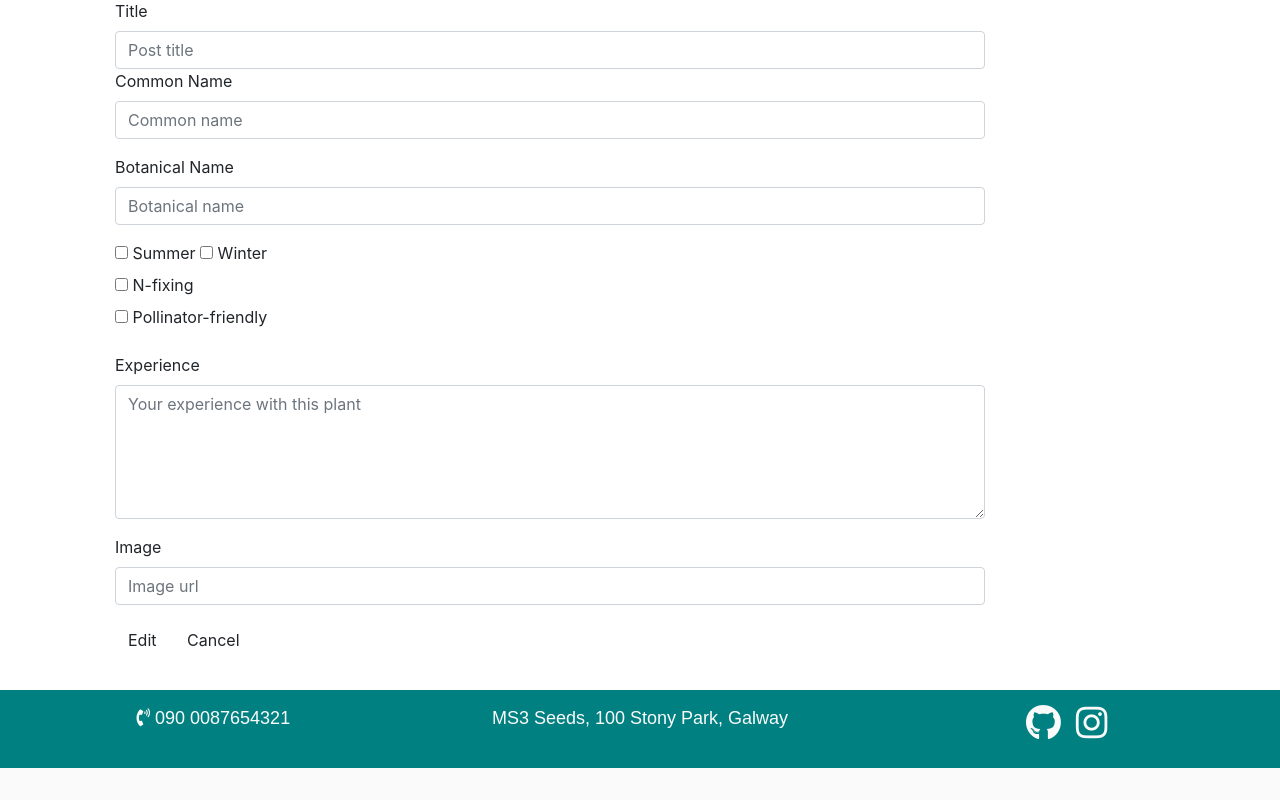
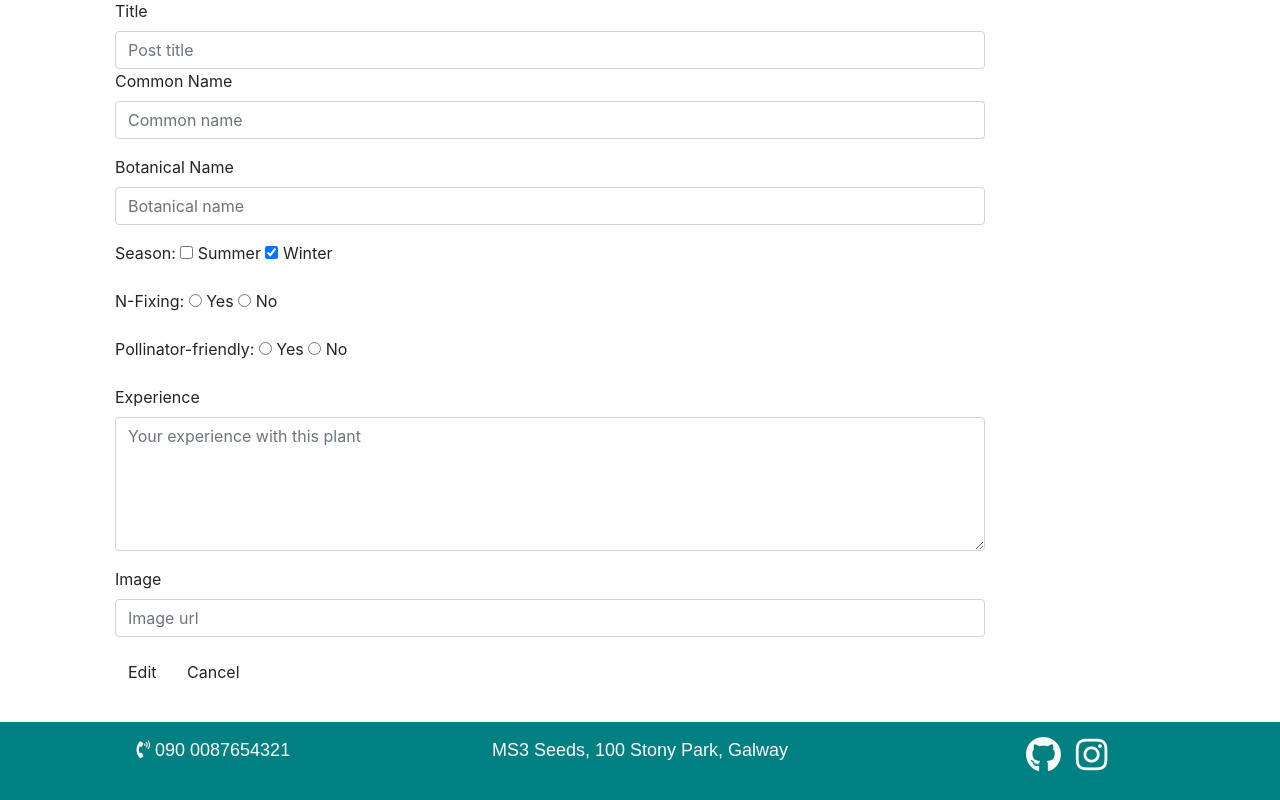
Before and after one commit to WorkingEdge/MS3_GMResource, a Flask app: template templates/edit_record.html in a window 1280 px wide. Shown: the part 158-958 px from the top of the page. Before the commit the page ends 926 px from the top, so only its background shows below. Run offline with Flask 2, Linux system fonts and the light colour scheme; the template is opened without the code that fills it, so the values that code supplies are empty; some libraries are stand-ins or nearby versions; some web fonts are replaced.

Commit message:
Update to take checkbox values from db

```diff
--- a/templates/edit_record.html
+++ b/templates/edit_record.html
@@ -27,46 +27,44 @@
           <input type="text" class="form-control" id="botanical_name" placeholder="Botanical name" name="botanical_name" value="{{- record.botanical_name -}}">
         </div>
       </div>
-
       <div class="form-group">
         <div class="col-sm-offset-2 col-sm-10">
+          {% if "Summer" in record.season %}
+          <p>Season: <span><label class="checkbox-inline" for="summer"
+            ><input type="checkbox" value="Summer" name="season" checked/> Summer</label
+          >
+          <label class="checkbox-inline" for="winter"
+            ><input type="checkbox" value="Winter" name="season" /> Winter</label
+          ></span></p>
+          {% endif %}
+          {% if "Winter" in record.season %}
+          <p>Season: <span><label class="checkbox-inline" for="summer"
+            ><input type="checkbox" value="Summer" name="season" /> Summer</label
+          >
+          <label class="checkbox-inline" for="winter"
+            ><input type="checkbox" value="Winter" name="season" checked/> Winter</label
+          ></span></p>
+          {% endif %}
+          {% if record.season == null %}
+          <p>Season: <span><label class="checkbox-inline" for="summer"
+            ><input type="checkbox" value="Summer" name="season" /> Summer</label
+          >
+          <label class="checkbox-inline" for="winter"
+            ><input type="checkbox" value="Winter" name="season" checked/> Winter</label
+          ></span></p>
+          {% endif%}
 
-        <label class="checkbox-inline" for="summer">
-          {% if record.summer == "yes" %}
-          <input type="checkbox" value="yes" name="summer" checked>
-          {% else %}
-          <input type="checkbox" value="yes" name="summer">
-          {% endif %}
-          Summer</label>
+          <p>N-Fixing: <span><input type="radio" id="n-fixing_y" name="n_fixing" value="yes">
+            <label class="radio-inline" for="yes">Yes</label>
+            <input type="radio" id="n_fixing_n" name="n_fixing" value="no">
+            <label class="radio-inline" for="no">No</label></span></p>
 
-        <label class="checkbox-inline" for="winter">
-        {% if record.winter == "yes" %}
-        <input type="checkbox" value="yes" name="winter" checked>
-        {% else %}
-        <input type="checkbox" value="yes" name="winter">
-        {% endif%}
-        Winter</label>
+          <p>Pollinator-friendly: <span><input type="radio" id="pollinator_y" name="pollinator" value="yes">
+            <label class="radio-inline" for="yes">Yes</label>
+            <input type="radio" id="pollinator_n" name="pollinator" value="no">
+            <label class="radio-inline" for="no">No</label></span></p>
 
-        <div class="checkbox">
-        <label for="n_fixing">
-          {% if record.n_fixing == "yes" %}
-          <input type="checkbox" value="yes" name="n_fixing" checked>
-          {% else %}
-          <input type="checkbox" value="yes" name="n_fixing">
-          {% endif %}
-          N-fixing</label>
-          </div>
-        <div class="checkbox">
-          <label for="pollinator_f">
-              {% if record.pollinator == "yes" %}
-              <input type="checkbox" value="yes" name="pollinator_f" checked>
-              {% else %}
-              <input type="checkbox" value="yes" name="pollinator_f">
-              {% endif %}
-              Pollinator-friendly</label>
-          </div>
-      </div>
-
+        </div>
       </div>
       </div>
 
```
